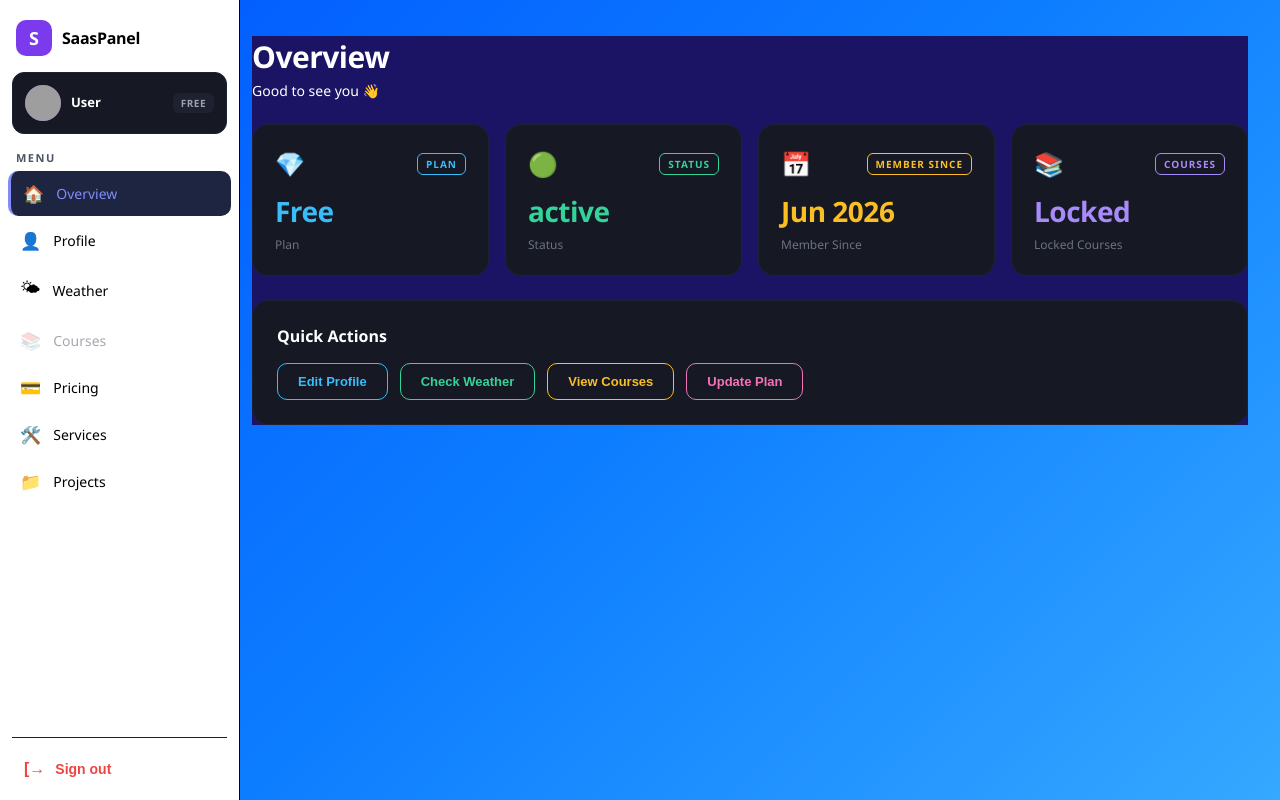
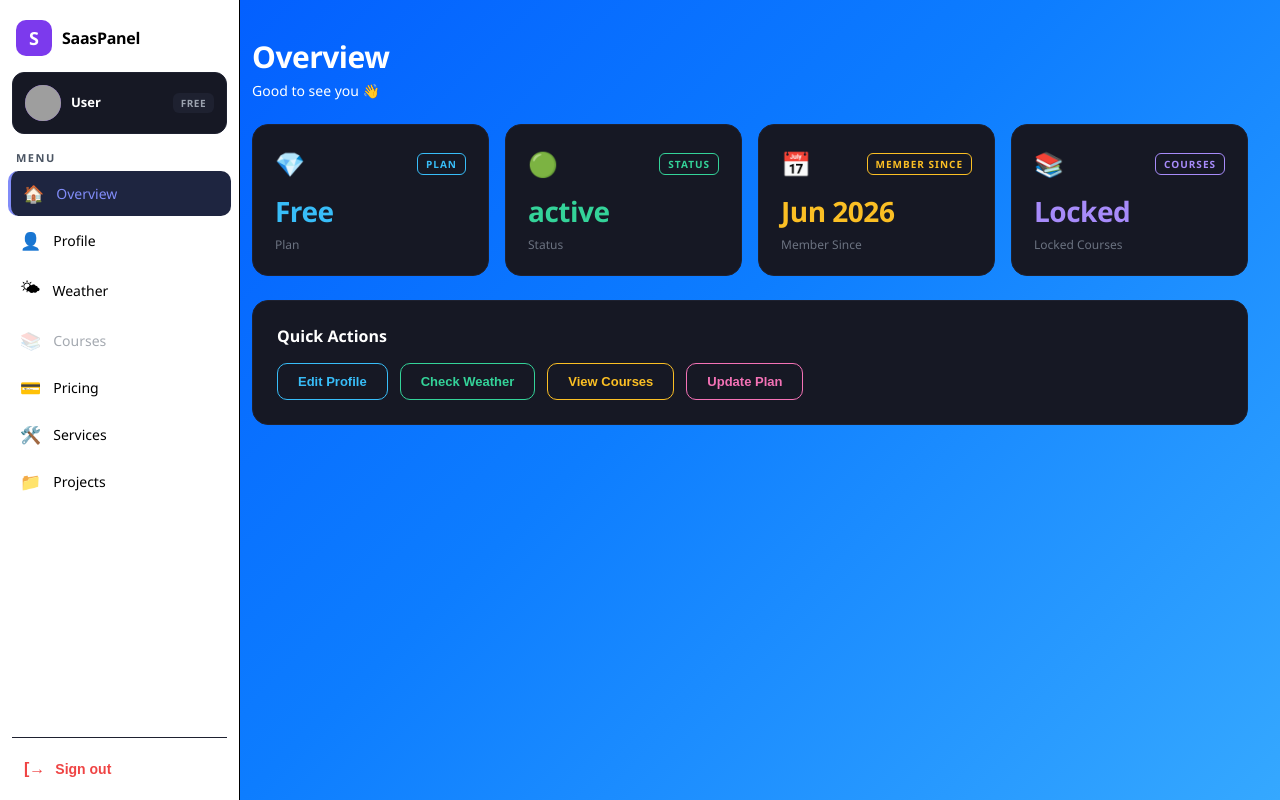
Before and after one commit to muhammadmazar518/Frontend, a React (Vite) app: page /dashboard in a window 1280 px wide. Built offline with nearby package versions, Linux system fonts and the light colour scheme; no server answers; sample sign-in values are in the browser's storage; grey boxes are pictures that could not be loaded.

Commit message:
fix for all

```diff
--- a/src/index.css
+++ b/src/index.css
@@ -8,7 +8,7 @@ html,
 body,
 #root
  {
-  background: #1565C0 !important;
+  background: "#1B1464" !important;
 
   width: 1126px;
   min-height: 100vh;
--- a/src/pages/Dashboard.jsx
+++ b/src/pages/Dashboard.jsx
@@ -58,7 +58,6 @@ const styles = {
   page: {
     width: "100%",
     boxSizing: "border-box",
-    background: "#1B1464",
   },
   heading: {
     color: "#fff",
```
